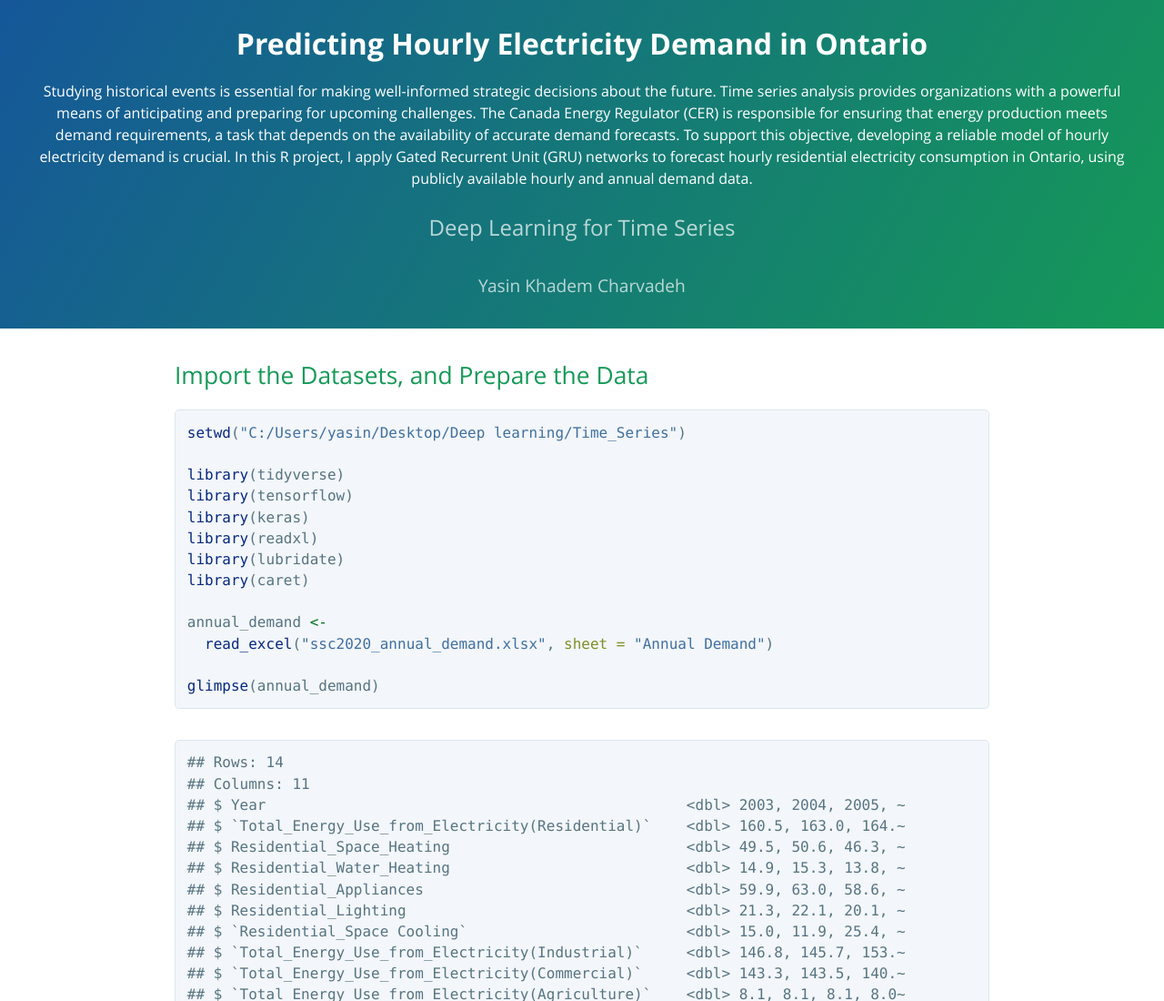
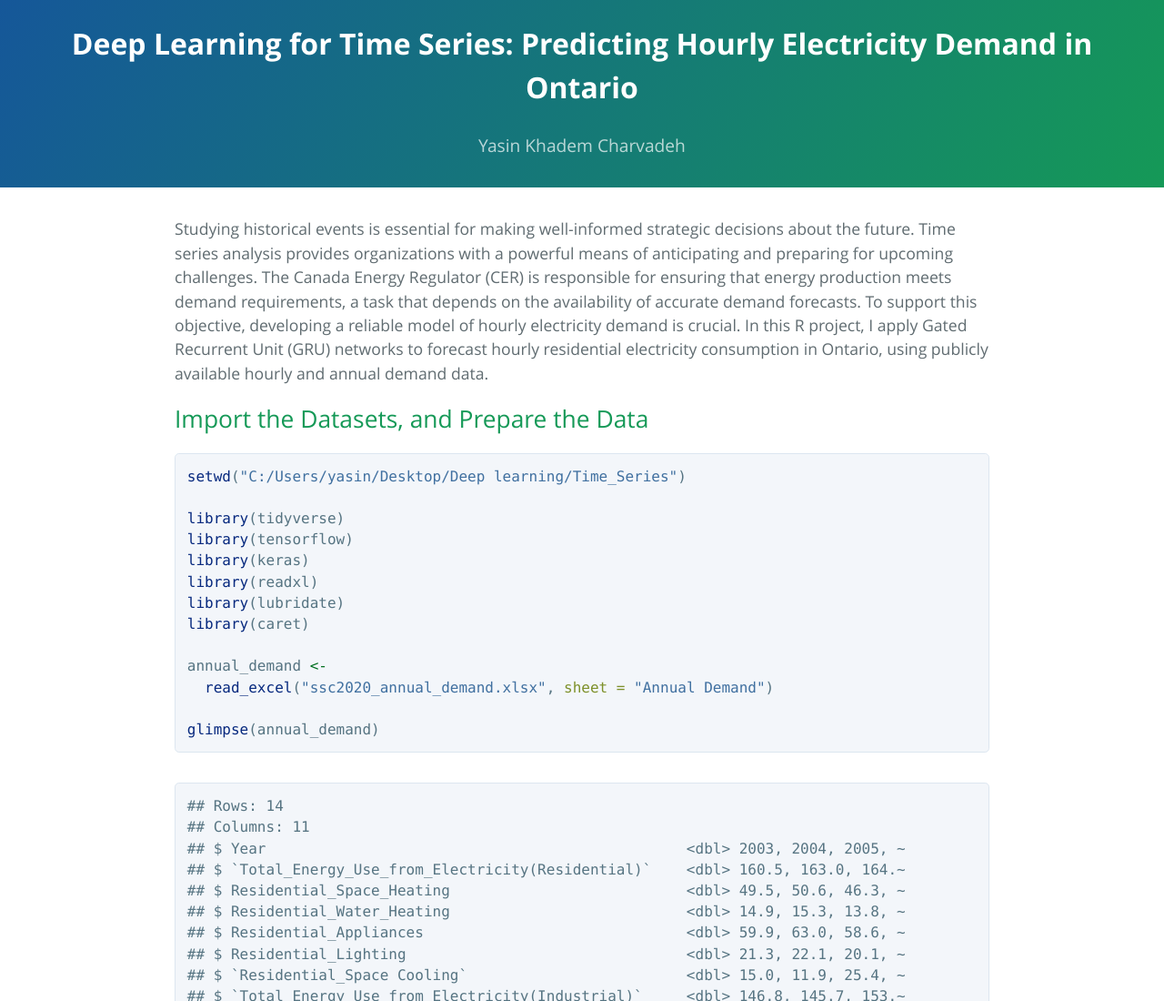
Before and after one commit to YasinKhc/Project-9, a plain HTML site: page index.html in a window 1280 px wide. Shown: the top 1100 px of the page at 91% size. Drawn offline with nearby package versions, Linux system fonts and the light colour scheme; some packages are replaced by stand-ins of ours.

Commit message:
Update HTML file with new paragraph

```diff
--- a/index.html
+++ b/index.html
@@ -14,22 +14,7 @@
 <meta name="author" content="Yasin Khadem Charvadeh" />
 
 
-<title>Predicting Hourly Electricity Demand in Ontario</title>
-
-<script>
-document.addEventListener('DOMContentLoaded', function() {
-    // Find the first heading (h1) on the page
-    var title = document.querySelector('h1');
-    if (title) {
-        var p = document.createElement('p');
-        p.textContent = "Studying historical events is essential for making well-informed strategic decisions about the future. Time series analysis provides organizations with a powerful means of anticipating and preparing for upcoming challenges. The Canada Energy Regulator (CER) is responsible for ensuring that energy production meets demand requirements, a task that depends on the availability of accurate demand forecasts. To support this objective, developing a reliable model of hourly electricity demand is crucial. In this R project, I apply Gated Recurrent Unit (GRU) networks to forecast hourly residential electricity consumption in Ontario, using publicly available hourly and annual demand data.";
-
-        // Insert the paragraph right after the title
-        title.parentNode.insertBefore(p, title.nextSibling);
-    }
-});
-</script>
-
+<title>Deep Learning for Time Series: Predicting Hourly Electricity Demand in Ontario</title>
 
 <script>// Pandoc 2.9 adds attributes on both header and div. We remove the former (to
 // be compatible with the behavior of Pandoc < 2.8).
@@ -154,15 +139,22 @@ pointer-events: auto;
 
 
 <section class="page-header">
-<h1 class="title toc-ignore project-name">Predicting Hourly Electricity
-Demand in Ontario</h1>
-<h3 class="subtitle project-tagline">Deep Learning for Time Series</h3>
+<h1 class="title toc-ignore project-name">Deep Learning for Time Series: Predicting Hourly Electricity Demand in Ontario</h1>
+
 <h4 class="author project-author">Yasin Khadem Charvadeh</h4>
 </section>
 
 
+<section class="main-content">
 
-<section class="main-content">
+  <p>
+    Studying historical events is essential for making well-informed strategic decisions about the future.
+    Time series analysis provides organizations with a powerful means of anticipating and preparing for upcoming challenges.
+    The Canada Energy Regulator (CER) is responsible for ensuring that energy production meets demand requirements, a task that depends on the availability of accurate demand forecasts.
+    To support this objective, developing a reliable model of hourly electricity demand is crucial.
+    In this R project, I apply Gated Recurrent Unit (GRU) networks to forecast hourly residential electricity consumption in Ontario, using publicly available hourly and annual demand data.
+  </p>
+
 <div id="import-the-datasets-and-prepare-the-data" class="section level2">
 <h2>Import the Datasets, and Prepare the Data</h2>
 <div class="sourceCode" id="cb1"><pre class="sourceCode r"><code class="sourceCode r"><span id="cb1-1"><a href="#cb1-1" aria-hidden="true" tabindex="-1"></a><span class="fu">setwd</span>(<span class="st">&quot;C:/Users/yasin/Desktop/Deep learning/Time_Series&quot;</span>)</span>
```
